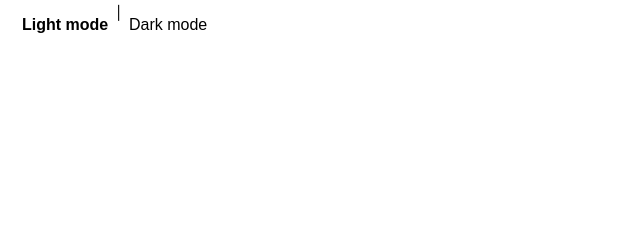
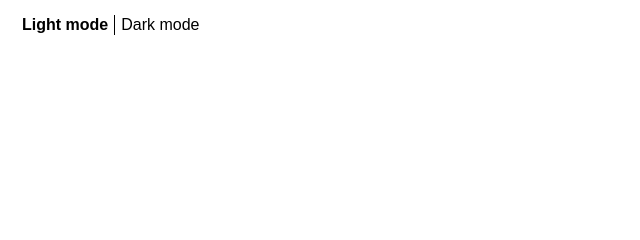
Before and after one commit to ptrkbrn/carnitas-taco, a website: page index.html in a window 1280 px wide. Shown: the top 240 px of the page, 0-640 px from the left. Drawn offline with nearby package versions, Linux system fonts and the light colour scheme.

Commit message:
fix vertical rule on theme toggle using border-right

```diff
--- a/styles.css
+++ b/styles.css
@@ -138,6 +138,14 @@ nav button {
 	margin: 0;
 }
 
+#theme-toggle {
+    align-items: center;
+}
+
+#light-mode-btn {
+    border-right: 1px solid;
+}
+
 .fadeIn {
 
     transition: background-color .5s ease-in, color .5s ease-in;
```
Also changed, not shown: index.html (+0 -1 lines).
